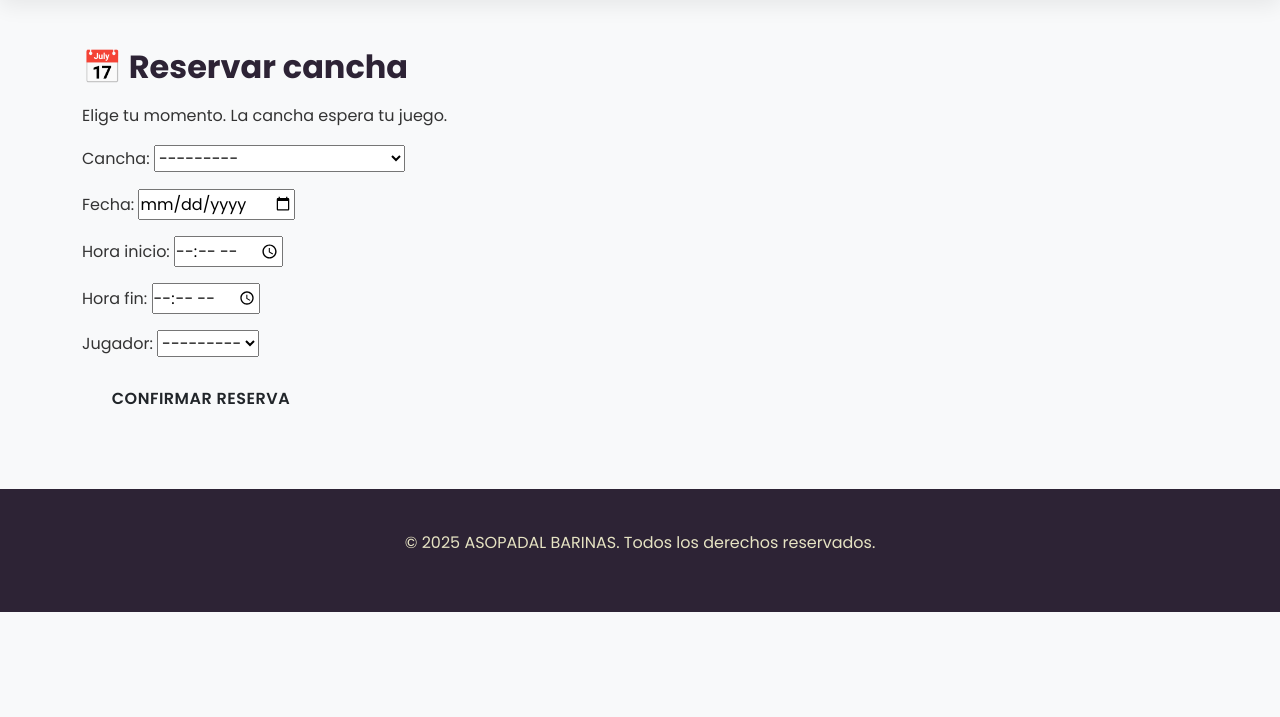
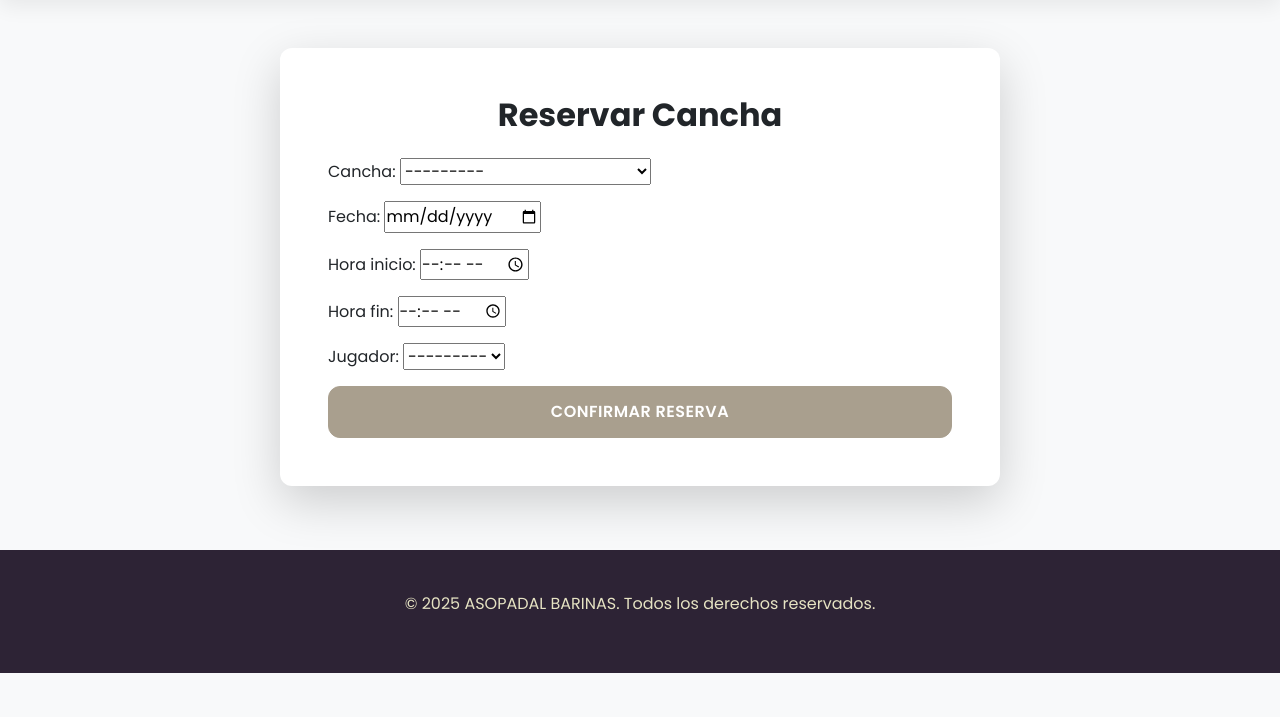
Before and after one commit to ErPyrex/asopadel-old, a Django app: page /player-reservar-cancha/ in a window 1280 px wide. Shown: the part 83-800 px from the top of the page. Run offline with Django 5.2, Linux system fonts and the light colour scheme; a user stored in the database is signed in; tables that the repository leaves empty hold one stand-in row (values such as "Sample post").

Commit message:
feat: minimal update

```diff
--- a/templates/core/reservas/reservar_cancha.html
+++ b/templates/core/reservas/reservar_cancha.html
@@ -1,21 +1,30 @@
 {% extends 'base.html' %}
-{% block title %}Reservar Cancha - ASOPADAL BARINAS{% endblock %}
+{% block title %}Reservar Cancha - ASOPADEL BARINAS{% endblock %}
 
 {% block content %}
-<h2>📅 Reservar cancha</h2>
-<p>Elige tu momento. La cancha espera tu juego.</p>
-
+<div class="container">
+    <div class="row justify-content-center">
+        <div class="col-md-8">
+            <div class="card shadow-lg">
+                <div class="card-body p-5">
+                    <h2 class="card-title text-center mb-4">Reservar Cancha</h2>
                     {% if cancha %}
-    <div class="cancha-info">
-        <h3>{{ cancha.nombre }}</h3>
+                    <div class="alert alert-info">
+                        <h5>{{ cancha.nombre }}</h5>
                         <p><strong>Ubicación:</strong> {{ cancha.ubicacion }}</p>
                         <p><strong>Tipo:</strong> {{ cancha.tipo }}</p>
                     </div>
                     {% endif %}
-
                     <form method="post">
                         {% csrf_token %}
                         {{ form.as_p }}
-    <button type="submit" class="btn">Confirmar reserva</button>
+                        <div class="d-grid">
+                            <button type="submit" class="btn btn-primary">Confirmar Reserva</button>
+                        </div>
                     </form>
+                </div>
+            </div>
+        </div>
+    </div>
+</div>
 {% endblock %}
```
Lines whose indentation alone changed are shown as unchanged.
